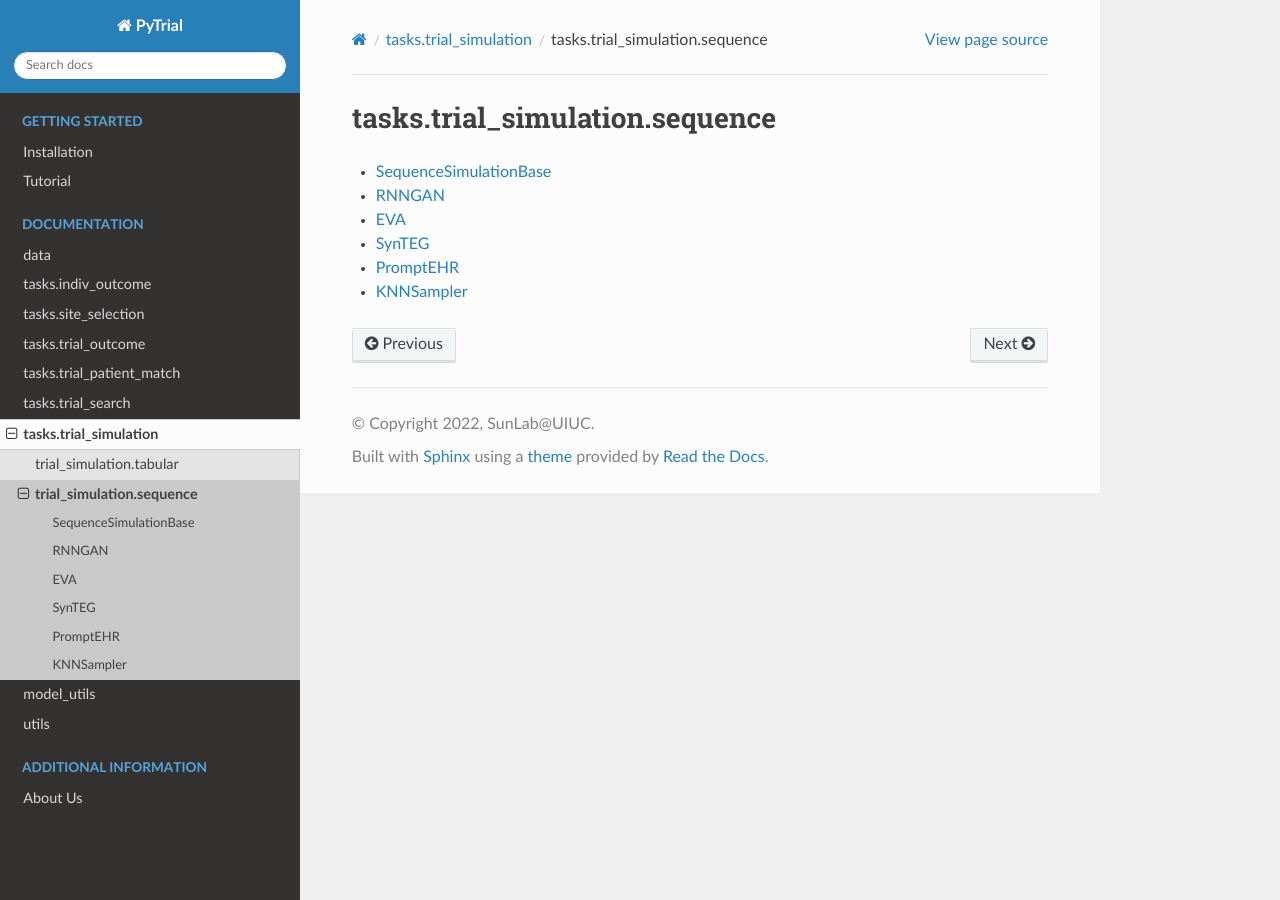
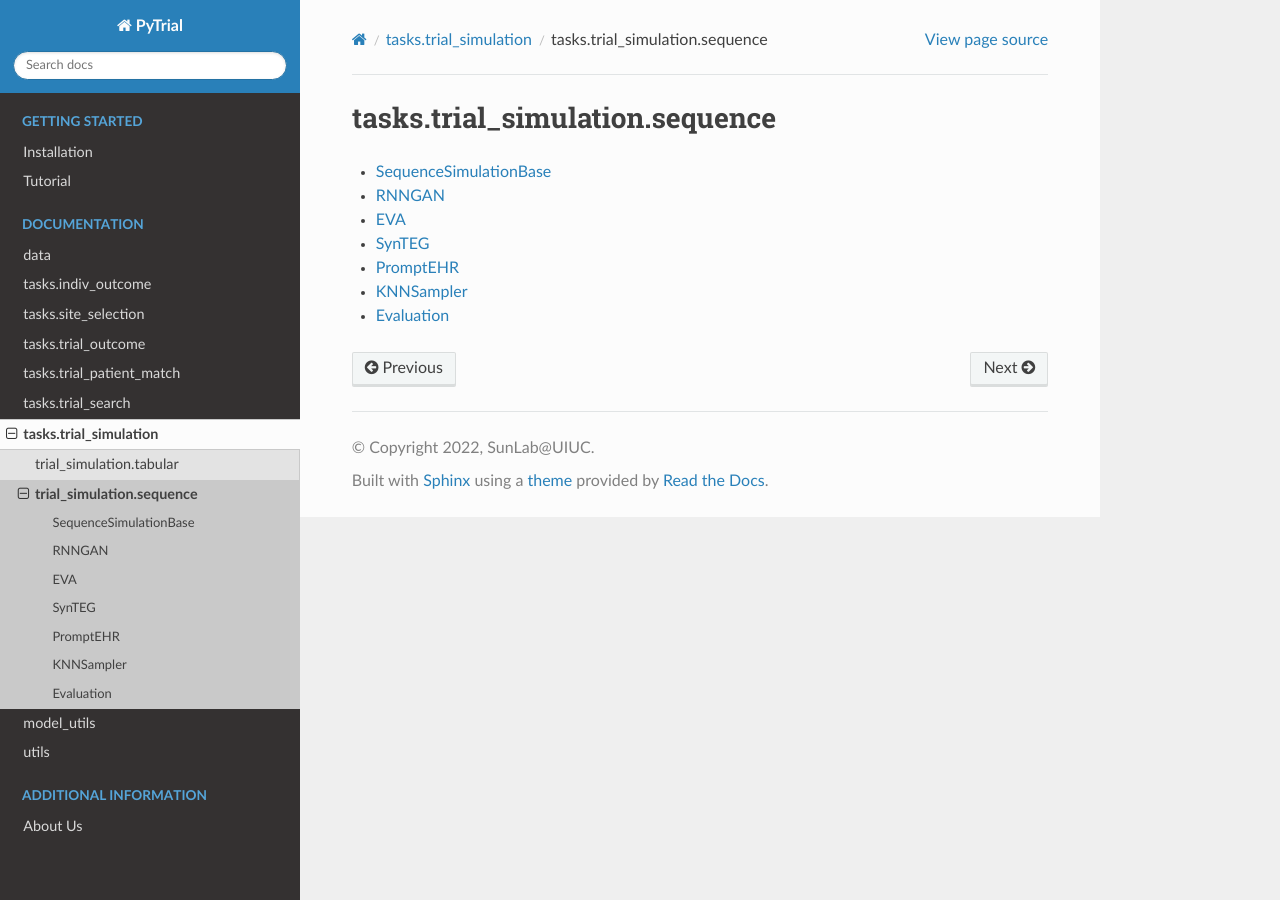
Before and after one commit to RyanWangZf/PyTrial, a Sphinx documentation site: the page built from docs/source/pytrial.tasks.trial_simulation.sequence.rst, in a window 1280 px wide. Built offline with Sphinx 7.4.7 and the Read the Docs theme 2.0.0, drawn with Linux system fonts in a browser that asks for light colours; formulas are drawn with MathJax 3.

Commit message:
update docs to reflect the evaluation functions for trial_simulation.sequence

```diff
--- a/docs/source/pytrial.tasks.trial_simulation.sequence.rst
+++ b/docs/source/pytrial.tasks.trial_simulation.sequence.rst
@@ -8,3 +8,4 @@ tasks.trial_simulation.sequence
     SynTEG<trial_simulation/sequence/synteg>
     PromptEHR<trial_simulation/sequence/promptehr>
     KNNSampler<trial_simulation/sequence/knn>
+    Evaluation<trial_simulation/sequence/evaluation>
```
